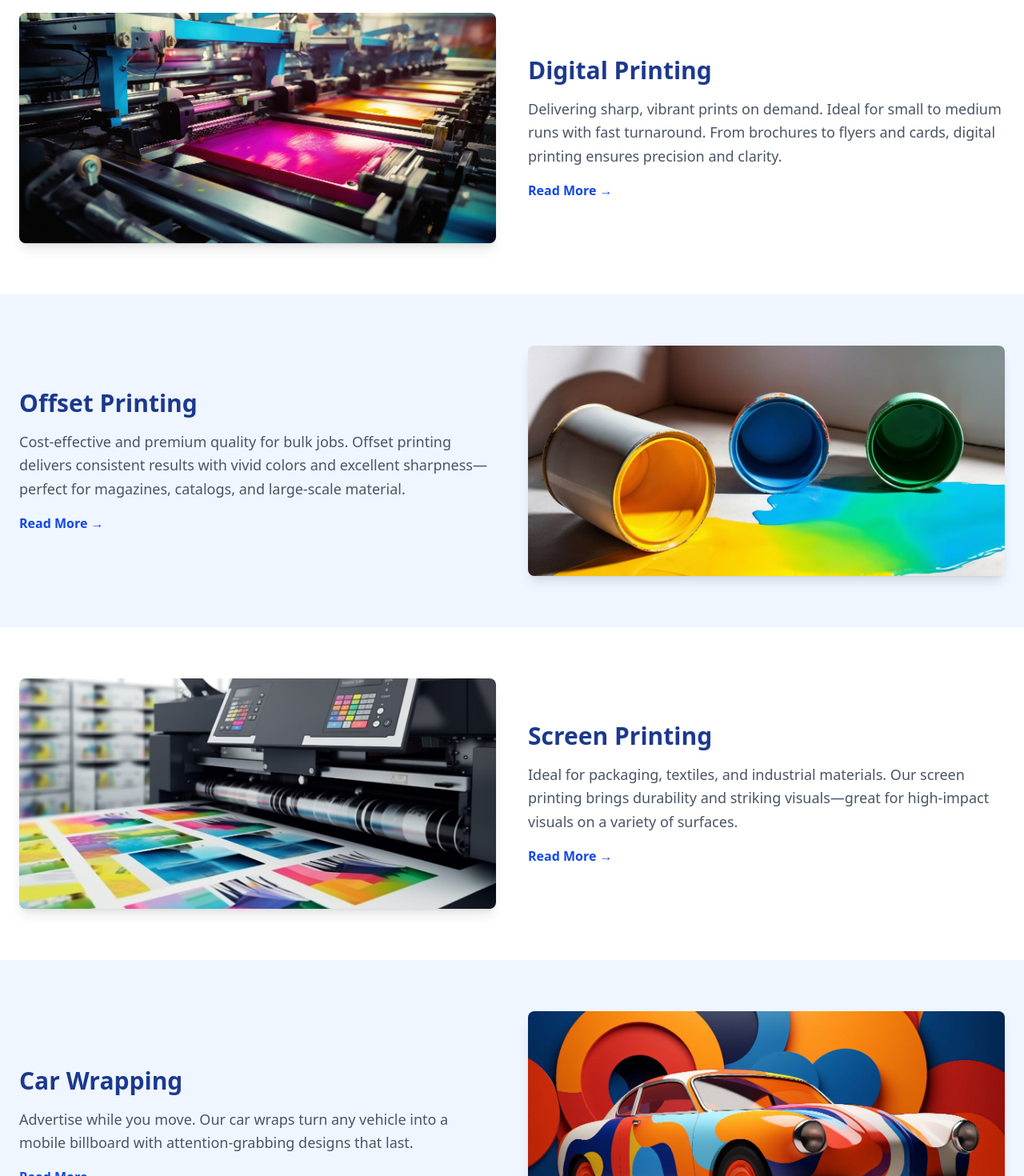
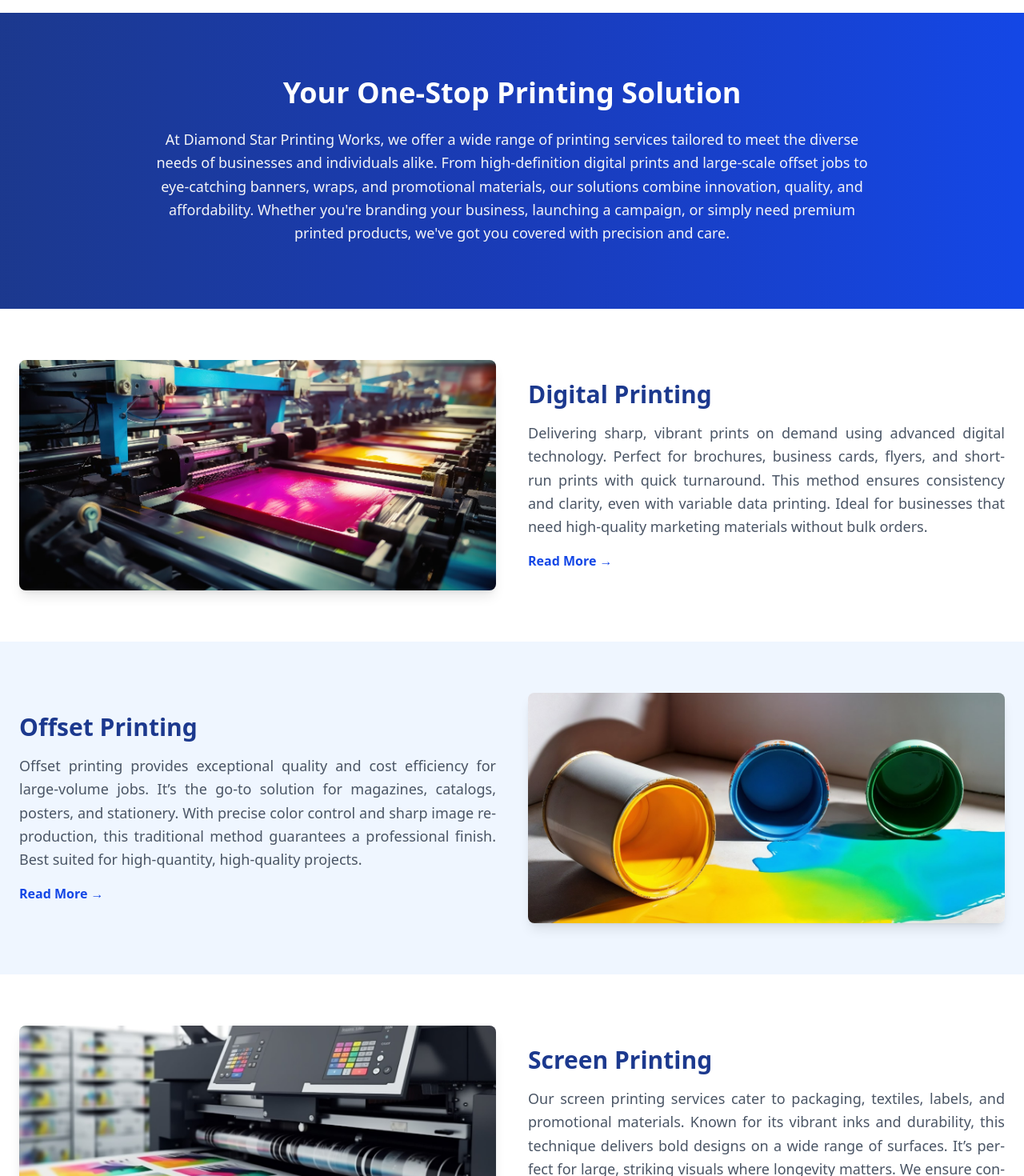
Before and after one commit to ARSiddique/Diamond-Star-Printing-Work, a React (Vite) app in the folder client/: page /services in a window 1280 px wide. Shown: the part 840-2310 px from the top of the page at 80% size. Built offline with nearby package versions, Linux system fonts and the light colour scheme.

Commit message:
add content in services page

```diff
--- a/client/src/pages/Services.jsx
+++ b/client/src/pages/Services.jsx
@@ -17,56 +17,56 @@ const services = [
         id: "digital-printing",
         title: "Digital Printing",
         description:
-            "Delivering sharp, vibrant prints on demand. Ideal for small to medium runs with fast turnaround. From brochures to flyers and cards, digital printing ensures precision and clarity.",
+            "Delivering sharp, vibrant prints on demand using advanced digital technology. Perfect for brochures, business cards, flyers, and short-run prints with quick turnaround. This method ensures consistency and clarity, even with variable data printing. Ideal for businesses that need high-quality marketing materials without bulk orders.",
         image: DPS,
     },
     {
         id: "offset-printing",
         title: "Offset Printing",
         description:
-            "Cost-effective and premium quality for bulk jobs. Offset printing delivers consistent results with vivid colors and excellent sharpness—perfect for magazines, catalogs, and large-scale material.",
+            "Offset printing provides exceptional quality and cost efficiency for large-volume jobs. It’s the go-to solution for magazines, catalogs, posters, and stationery. With precise color control and sharp image reproduction, this traditional method guarantees a professional finish. Best suited for high-quantity, high-quality projects.",
         image: OPS,
     },
     {
         id: "screen-printing",
         title: "Screen Printing",
         description:
-            "Ideal for packaging, textiles, and industrial materials. Our screen printing brings durability and striking visuals—great for high-impact visuals on a variety of surfaces.",
+            "Our screen printing services cater to packaging, textiles, labels, and promotional materials. Known for its vibrant inks and durability, this technique delivers bold designs on a wide range of surfaces. It’s perfect for large, striking visuals where longevity matters. We ensure consistency across every print run.",
         image: SPS,
     },
     {
         id: "car-wrapping",
         title: "Car Wrapping",
         description:
-            "Advertise while you move. Our car wraps turn any vehicle into a mobile billboard with attention-grabbing designs that last.",
+            "Turn your vehicle into a moving advertisement with our custom car wraps. Designed to be weather-resistant and visually striking, our wraps offer branding on the go. Whether partial or full-body wraps, we use high-quality materials for a sleek, professional finish. Ideal for businesses looking to maximize street-level visibility.",
         image: CWS,
     },
     {
         id: "signboards",
         title: "Signboards",
         description:
-            "Stand out with our custom signboards. Built for all environments, our boards command attention in both indoor and outdoor settings.",
+            "Make a lasting first impression with our customized signboards, perfect for both indoor and outdoor use. We create signage that stands up to harsh weather and delivers high visual impact. From retail to corporate spaces, our signs boost brand presence. Choose from illuminated, acrylic, metal, or wooden signs tailored to your needs.",
         image: SBS,
     },
     {
         id: "indoor-signages",
         title: "Indoor Signages",
         description:
-            "Professional and sleek interior signage. Perfect for office branding, exhibitions, and promotional displays.",
+            "Create visually cohesive and professional interior environments with our indoor signage solutions. From reception signs to directional and promotional displays, we cover it all. Designed to enhance brand identity and user navigation, our signs fit seamlessly into any workspace or showroom. Printed on high-quality substrates with sharp finishes.",
         image: IDSS,
     },
     {
         id: "stickers",
         title: "Stickers",
         description:
-            "Fun, functional, and fully customizable. Our stickers are perfect for branding, packaging, or promotional giveaways.",
+            "Stickers are a creative and cost-effective branding tool. We offer custom shapes, finishes, and adhesive strengths suitable for packaging, laptops, events, and giveaways. Available in matte, gloss, and transparent styles to suit your design. Whether for fun or business, our stickers stick with your audience.",
         image: SS,
     },
     {
         id: "banners",
         title: "Banners",
         description:
-            "Large-format banners designed to impress. Durable, weather-resistant, and perfect for events, sales, and promotions.",
+            "Command attention with our high-impact, large-format banners designed for indoor and outdoor use. Made with durable, weather-resistant materials, they’re perfect for promotions, events, grand openings, or advertising. Choose from roll-up, mesh, vinyl, and fabric banners for a solution that suits your campaign.",
         image: BS,
     },
 ];
@@ -97,6 +97,23 @@ const Services = () => {
                 </motion.div>
             </section>
 
+            {/* Services Intro Paragraph Section */}
+            <section className="bg-gradient-to-r from-blue-900 via-blue-800 to-blue-700 py-20 px-6 text-white mt-16 text-center select-none">
+                <motion.div
+                    className="max-w-4xl mx-auto"
+                    initial={{ opacity: 0, y: 30 }}
+                    whileInView={{ opacity: 1, y: 0 }}
+                    viewport={{ once: false }}
+                    transition={{ duration: 0.8 }}
+                >
+                    <h2 className="text-4xl font-bold mb-6">Your One-Stop Printing Solution</h2>
+                    <p className="text-lg leading-relaxed text-gray-100">
+                        At Diamond Star Printing Works, we offer a wide range of printing services tailored to meet the diverse needs of businesses and individuals alike. From high-definition digital prints and large-scale offset jobs to eye-catching banners, wraps, and promotional materials, our solutions combine innovation, quality, and affordability. Whether you're branding your business, launching a campaign, or simply need premium printed products, we've got you covered with precision and care.
+                    </p>
+                </motion.div>
+            </section>
+
+
             {/* Services Section */}
             {services.map((service, index) => (
                 <section
@@ -126,7 +143,7 @@ const Services = () => {
                             className="w-full md:w-1/2 text-center md:text-left"
                             initial={{ opacity: 0, x: index % 2 === 0 ? -50 : 50 }}
                             whileInView={{ opacity: 1, x: 0 }}
-                            viewport={{ once: true }}
+                            viewport={{ once: false }}
                             transition={{ duration: 0.6 }}
                         >
                             <h2 className="text-3xl font-bold text-blue-900 mb-4">
@@ -134,7 +151,7 @@ const Services = () => {
                                     {service.title}
                                 </Link>
                             </h2>
-                            <p className="text-gray-600 text-lg leading-relaxed">
+                            <p className="text-gray-600 text-lg leading-relaxed text-justify hyphens-auto">
                                 {service.description}
                             </p>
                             <Link
```
